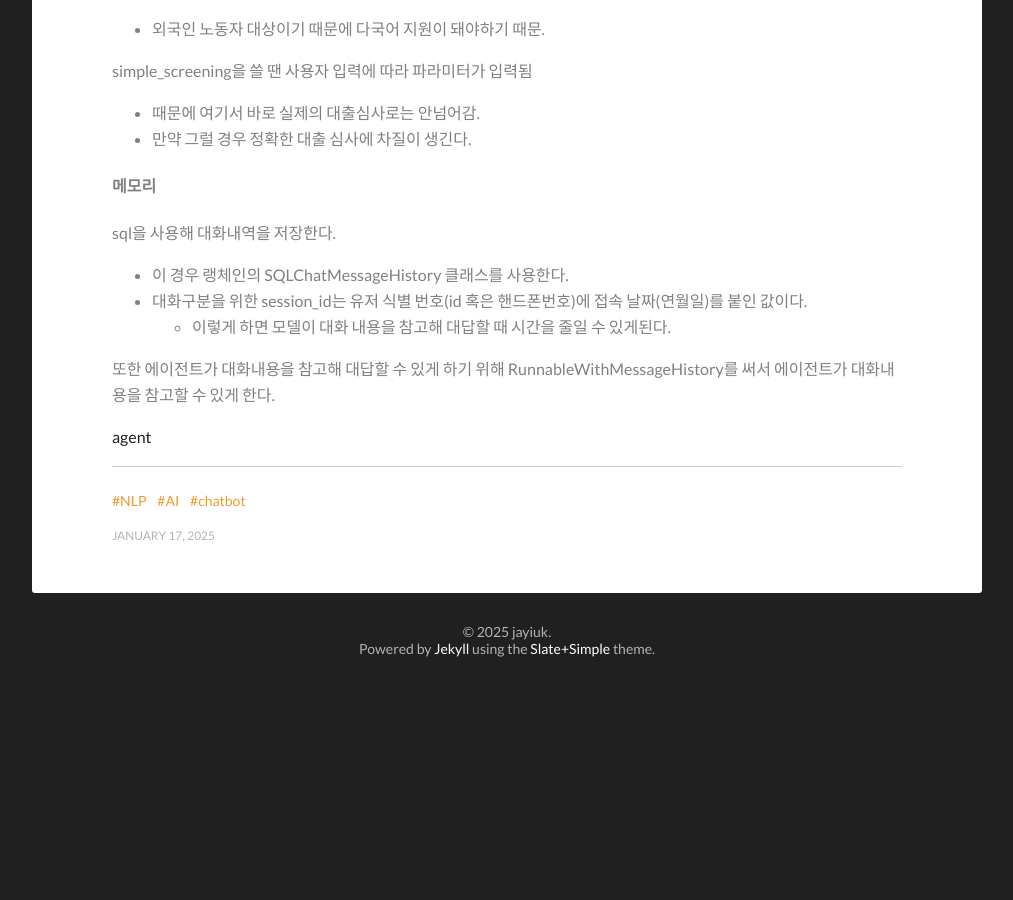
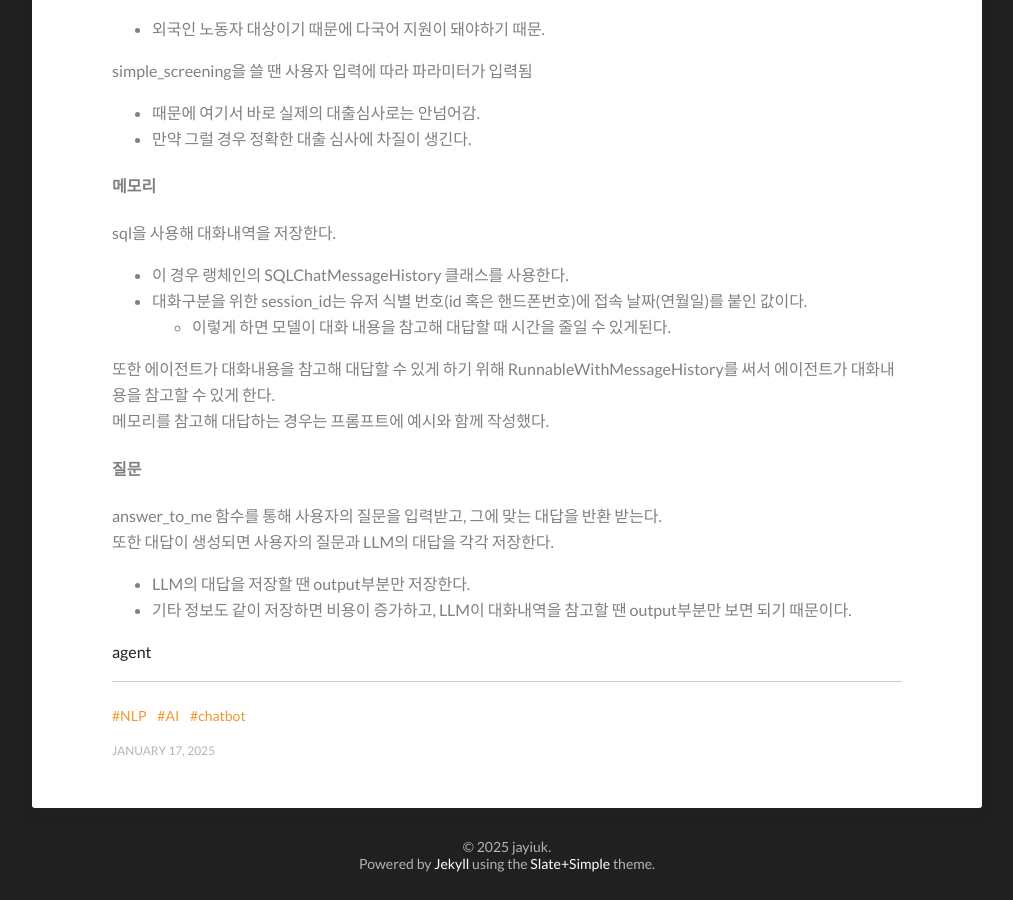
Before and after one commit to jayiuk/jayiuk.github.io, a Jekyll site: the page built from _posts/2025-01-17-project-review1-5.md, in a window 1280 px wide and 900 px high, scrolled down 3584 px. Shown: the whole window, without its empty margins (133-1146 px from the left). Built offline with Jekyll 4.4.1, drawn with Linux system fonts in a browser that asks for light colours; comment, search, counter and statistics services are not loaded; before the commit the page ends 4269 px from its top, so only the background shows below that.

Commit message:
project review agent

```diff
--- a/_posts/2025-01-17-project-review1-5.md
+++ b/_posts/2025-01-17-project-review1-5.md
@@ -184,6 +184,13 @@ sql을 사용해 대화내역을 저장한다.
 - 대화구분을 위한 session_id는 유저 식별 번호(id 혹은 핸드폰번호)에 접속 날짜(연월일)를 붙인 값이다.
     - 이렇게 하면 모델이 대화 내용을 참고해 대답할 때 시간을 줄일 수 있게된다.
 
-또한 에이전트가 대화내용을 참고해 대답할 수 있게 하기 위해 RunnableWithMessageHistory를 써서 에이전트가 대화내용을 참고할 수 있게 한다.
+또한 에이전트가 대화내용을 참고해 대답할 수 있게 하기 위해 RunnableWithMessageHistory를 써서 에이전트가 대화내용을 참고할 수 있게 한다.\
+메모리를 참고해 대답하는 경우는 프롬프트에 예시와 함께 작성했다.
+
+#### 질문
+answer_to_me 함수를 통해 사용자의 질문을 입력받고, 그에 맞는 대답을 반환 받는다.\
+또한 대답이 생성되면 사용자의 질문과 LLM의 대답을 각각 저장한다.
+- LLM의 대답을 저장할 땐 output부분만 저장한다.
+- 기타 정보도 같이 저장하면 비용이 증가하고, LLM이 대화내역을 참고할 땐 output부분만 보면 되기 때문이다.
 
 [agent](https://github.com/jayiuk/MLOps_chatbot/blob/main/agentver2.py)
```
